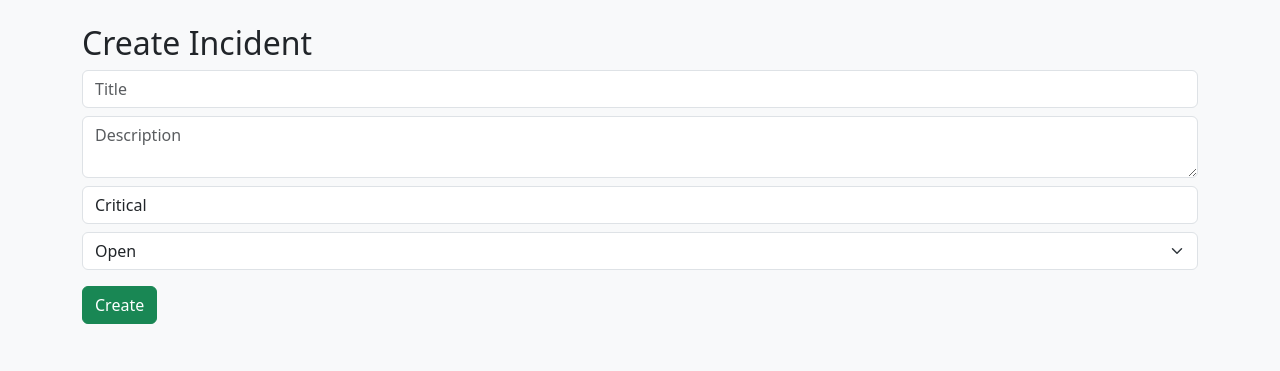
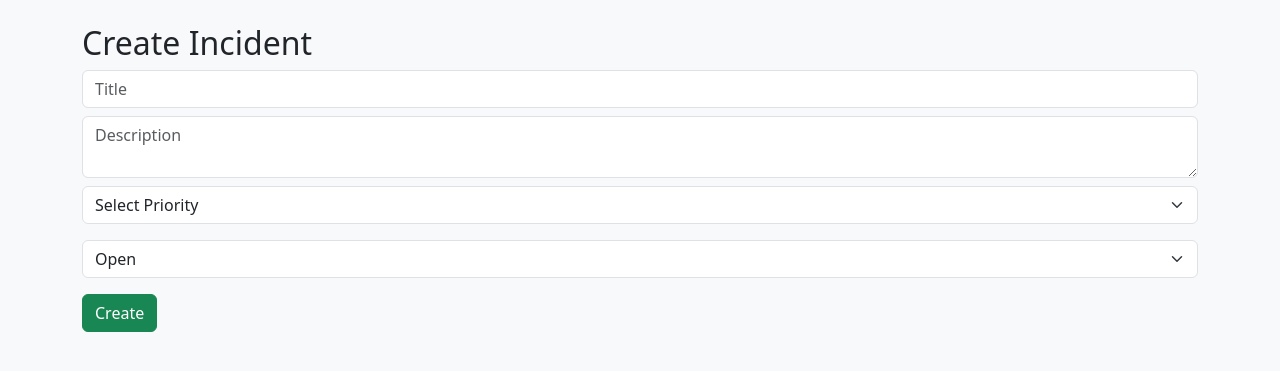
Before and after one commit to Pillasaivenkateshkumar/incident-system, a Django app: page /create/ in a window 1280 px wide. Shown: the part 54-425 px from the top of the page. Run offline with Django 5.2, Linux system fonts and the light colour scheme.

Commit message:
Fix priority + dashboard counts

```diff
--- a/incidents/templates/incidents/create.html
+++ b/incidents/templates/incidents/create.html
@@ -9,11 +9,12 @@
     <input type="text" name="title" placeholder="Title" class="form-control mb-2" required>
     <textarea name="description" placeholder="Description" class="form-control mb-2" required></textarea>
 
-    <select name="priority" class="form-control mb-2">
-        <option value="P1">Critical</option>
-        <option value="P2">High</option>
-        <option value="P3">Medium</option>
-        <option value="P4">Low</option>
+    <select name="priority" class="form-select mb-3" required>
+        <option value="" disabled selected>Select Priority</option>
+        <option value="Critical">P1 - Critical</option>
+        <option value="High">P2 - High</option>
+        <option value="Medium">P3 - Medium</option>
+        <option value="Low">P4 - Low</option>
     </select>
 
     <select name="status" class="form-select mb-3">
--- a/incidents/views.py
+++ b/incidents/views.py
@@ -25,12 +25,20 @@ def index(request):
 # CREATE
 def create_incident(request):
     if request.method == 'POST':
+        title = request.POST.get('title')
+        description = request.POST.get('description')
+        priority = request.POST.get('priority')  # 🔥 IMPORTANT
+        status = request.POST.get('status')
+
+        print("DEBUG PRIORITY:", priority)  # 👈 TEMP DEBUG
+
         Incident.objects.create(
-            title=request.POST['title'],
-            description=request.POST['description'],
-            priority=request.POST['priority'],
-            status=request.POST['status']
+            title=title,
+            description=description,
+            priority=priority,
+            status=status
         )
+
         return redirect('index')
 
     return render(request, 'incidents/create.html')
```
